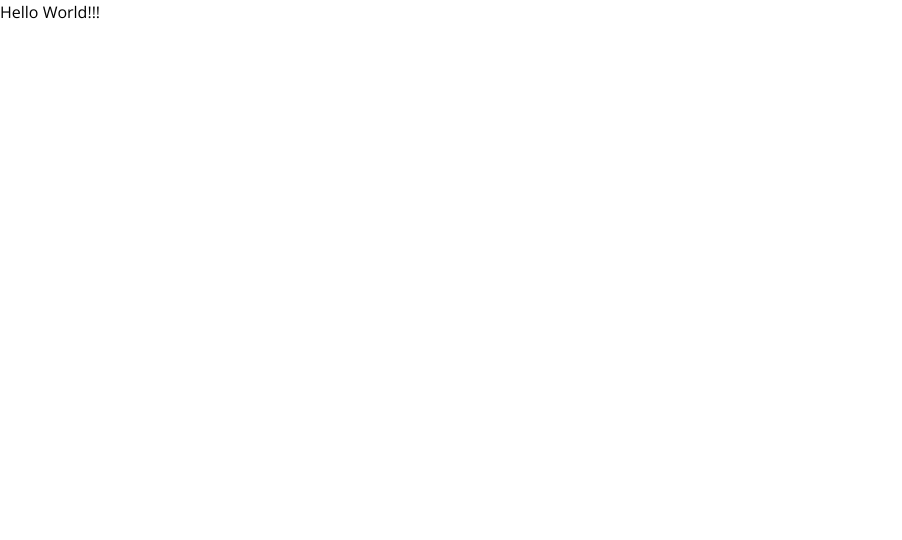
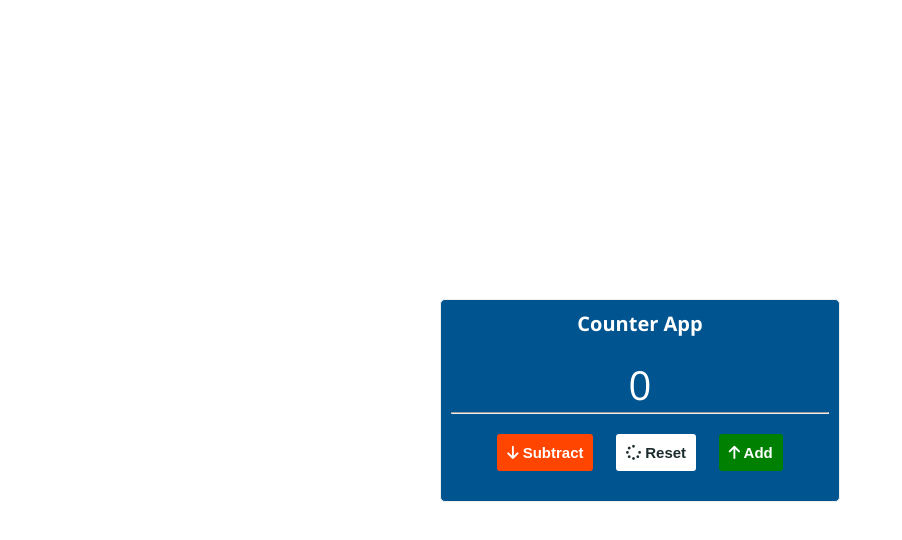
Before and after one commit to CL4P7R4P-97/100-Days-of-JavaScript, a plain HTML site: page Counter App/index.html in a window 1280 px wide. Shown: the whole page, without its empty margins (0-902 px from the left). Drawn offline with nearby package versions, Linux system fonts and the light colour scheme.

Commit message:
Completed Day1 project

```diff
--- a/Counter App/index.html
+++ b/Counter App/index.html
@@ -11,7 +11,26 @@
     <link rel="stylesheet" href="styles.css" />
   </head>
   <body>
-    <p>Hello World!!!</p>
+
+    <div class="container">
+      <div class="counter-div">
+        <h1>Counter App</h1>
+        <span class="count">0</span>
+        <hr>
+        <div class="buttons">
+          <button class="subtract">
+            <i class="fas fa-arrow-down subtract"></i>
+            Subtract
+          </button>
+          <button class="reset">
+            <i class="fas fa-spinner reset"></i>
+            Reset</button>
+          <button  class="add" >
+            <i class="fas fa-arrow-up add"></i>
+            Add</button>
+        </div>
+      </div>
+    </div>
 
     <script src="script.js"></script>
   </body>
--- a/Counter App/script.js
+++ b/Counter App/script.js
@@ -0,0 +1,54 @@
+const count = document.querySelector(".count");
+// const add = document.querySelector(".add");
+// const subtract = document.querySelector(".subtract");
+// const reset = document.querySelector(".reset");
+const button = document.querySelector(".buttons");
+
+// add.addEventListener("click", () =>{
+
+//     count.innerHTML++;
+// })
+
+// subtract.addEventListener("click", () =>{
+
+//     count.innerHTML--;
+// })
+
+
+// reset.addEventListener("click", () =>{
+
+//     count.innerHTML = 0;
+// })
+
+
+//Implementing event delegation
+
+button.addEventListener("click", (e) =>{
+
+    if(e.target.classList.contains("add")){
+        count.innerHTML++;
+        changeColor();
+    }
+
+    if(e.target.classList.contains("subtract")){
+        count.innerHTML--;
+        changeColor();
+    }
+
+    if(e.target.classList.contains("reset")){
+        count.innerHTML = 0;
+        changeColor();
+    }
+});
+
+function changeColor(){
+    if(count.innerHTML > 0){
+        count.style.color = "yellow";
+    }
+    else if(count.innerHTML < 0){
+        count.style.color = "red"
+    }
+    else{
+        count.style.color = " white";
+    }
+}
--- a/Counter App/styles.css
+++ b/Counter App/styles.css
@@ -38,4 +38,62 @@ img {
   max-width: 900px;
   margin: 0 auto;
   padding: 0 20px;
+  display: flex;
+  justify-content: center;
+  height: 100vh;
+  align-items: center;
+
 }
+
+.counter-div{
+
+  width: 40rem;
+  border: 1px solid var(--grey);
+  padding: 1rem;
+  background-color: var(--light-blue);
+  color: var(--white);
+  text-align: center;
+  border-radius: 5px;
+}
+
+
+/* targeting the direct children of counter-div */
+.counter-div > * {
+
+margin-bottom : 2rem;
+
+}
+
+.count {
+  font-size:  4rem;
+}
+
+
+.buttons button {
+
+  padding: 1rem;
+  margin: 0 1rem;
+  font-size: 1.5rem;
+  border: none;
+  outline: none;
+  border-radius: 3px;
+  color: white;
+  font-weight: 700;
+}
+
+button.subtract {
+
+  background-color: orangered;
+}
+
+button.reset {
+
+  background-color:var(--white);
+  color: var(--black);
+}
+
+button.add {
+
+  background-color:green;
+
+}
```
